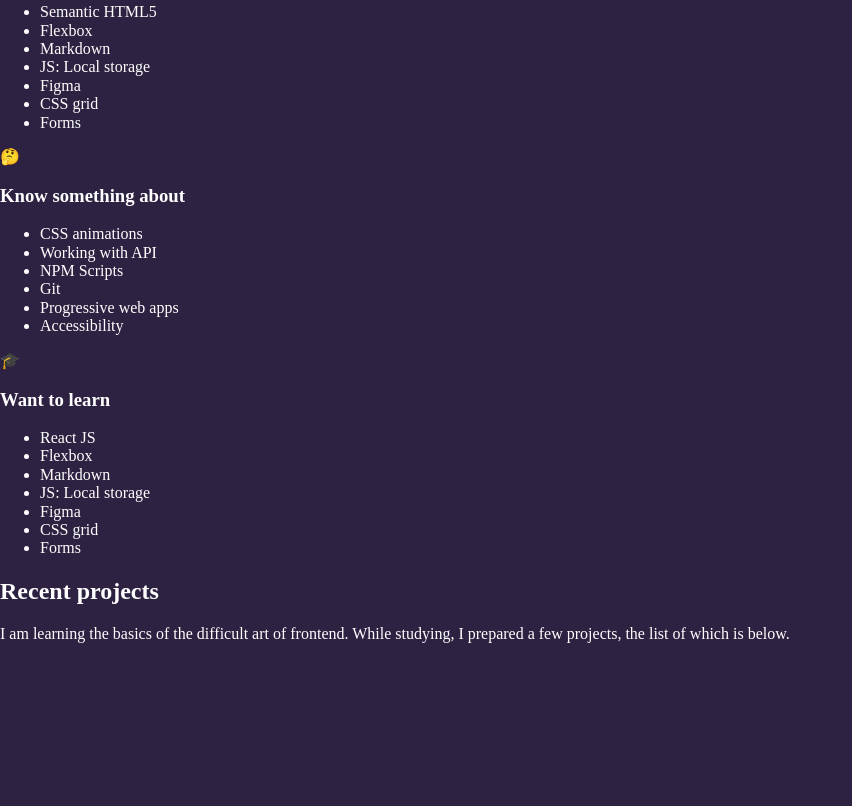
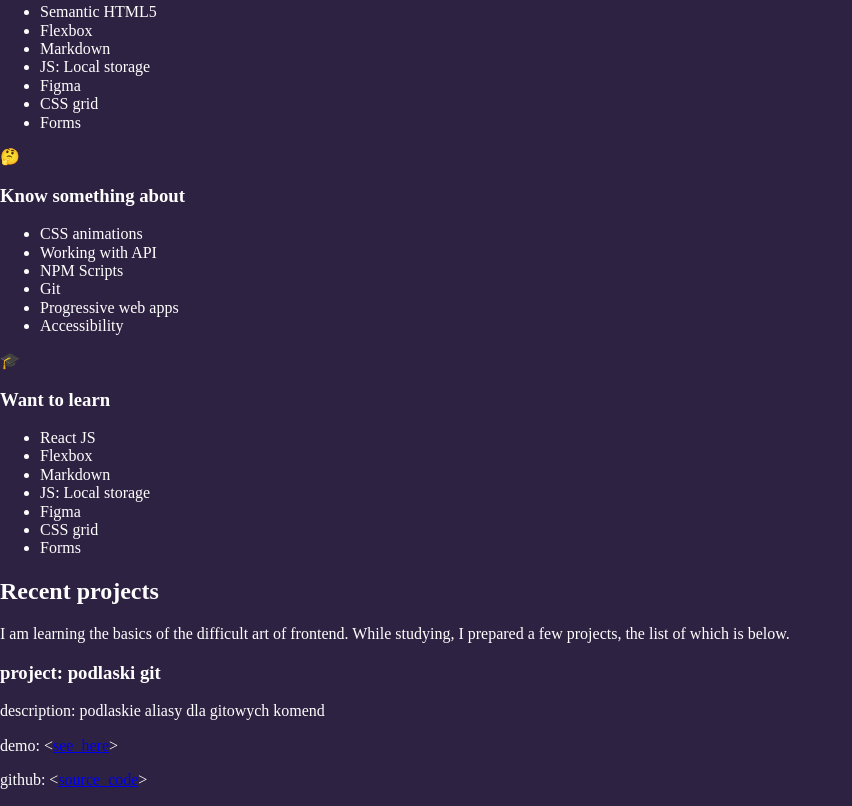
Before and after one commit to tomasz-kwietniewski/tomasz-kwietniewski.github.io, a website built with webpack: page src/pages/index.html in a window 1280 px wide. Shown: the part 366-1172 px from the top of the page, without its empty margins (0-852 px from the left). Before the commit the page ends 1025 px from the top, so only its background shows below. Built offline with nearby package versions, Linux system fonts and the light colour scheme.

Commit message:
html project box

```diff
--- a/src/pages/index.html
+++ b/src/pages/index.html
@@ -89,6 +89,29 @@
           I am learning the basics of the difficult art of frontend. While
           studying, I prepared a few projects, the list of which is below.
         </p>
+        <div class="projects-grid">
+          <article class="project">
+            <h3 class="project__title">
+              <span>project:</span> <span>podlaski git</span>
+            </h3>
+            <p>
+              <span>description:</span>
+              <span>podlaskie aliasy dla gitowych komend</span>
+            </p>
+            <p>
+              <span>demo:</span>
+              <span>
+                &lt;<a href="#" title="podlaski git - demo">see_here</a>&gt;
+              </span>
+            </p>
+            <p>
+              <span>github:</span>
+              <span>
+                &lt;<a href="#" title="podlaski git - code">source_code</a>&gt;
+              </span>
+            </p>
+          </article>
+        </div>
       </section>
     </main>
   </body>
```
